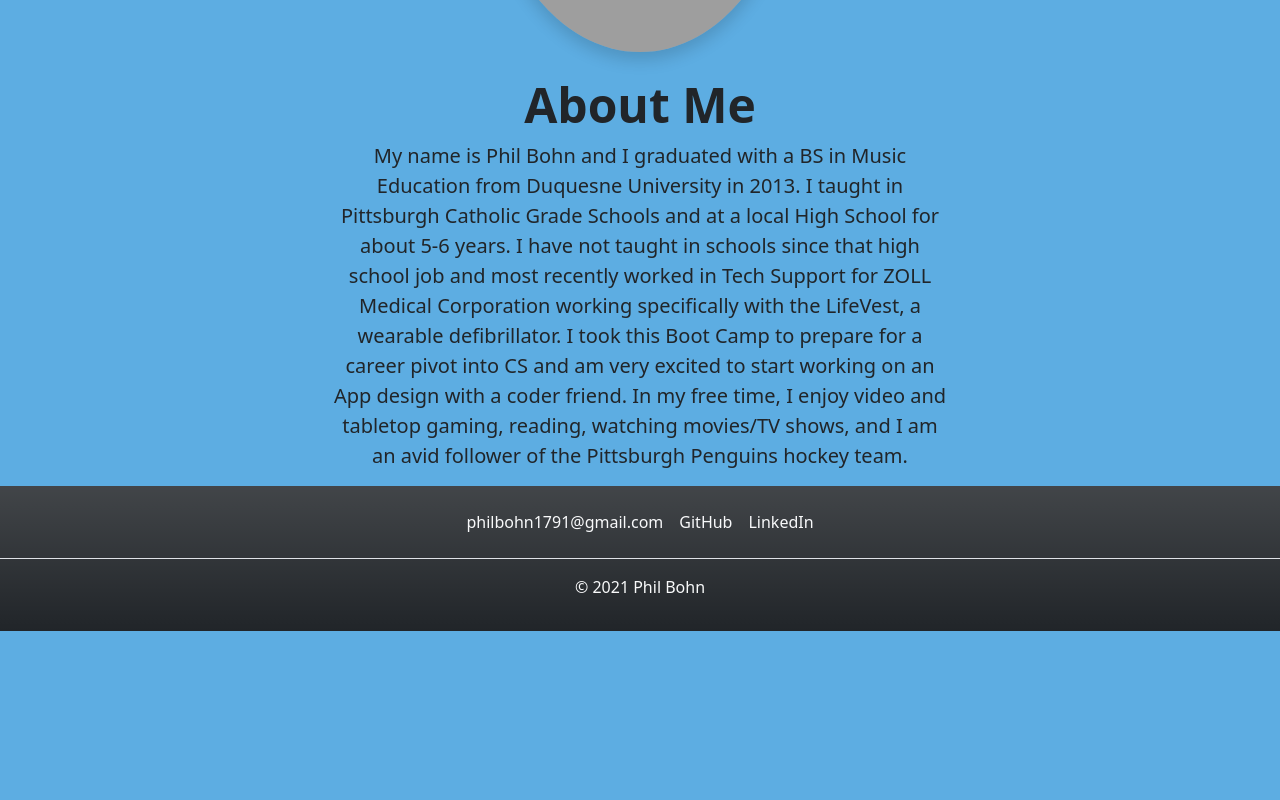
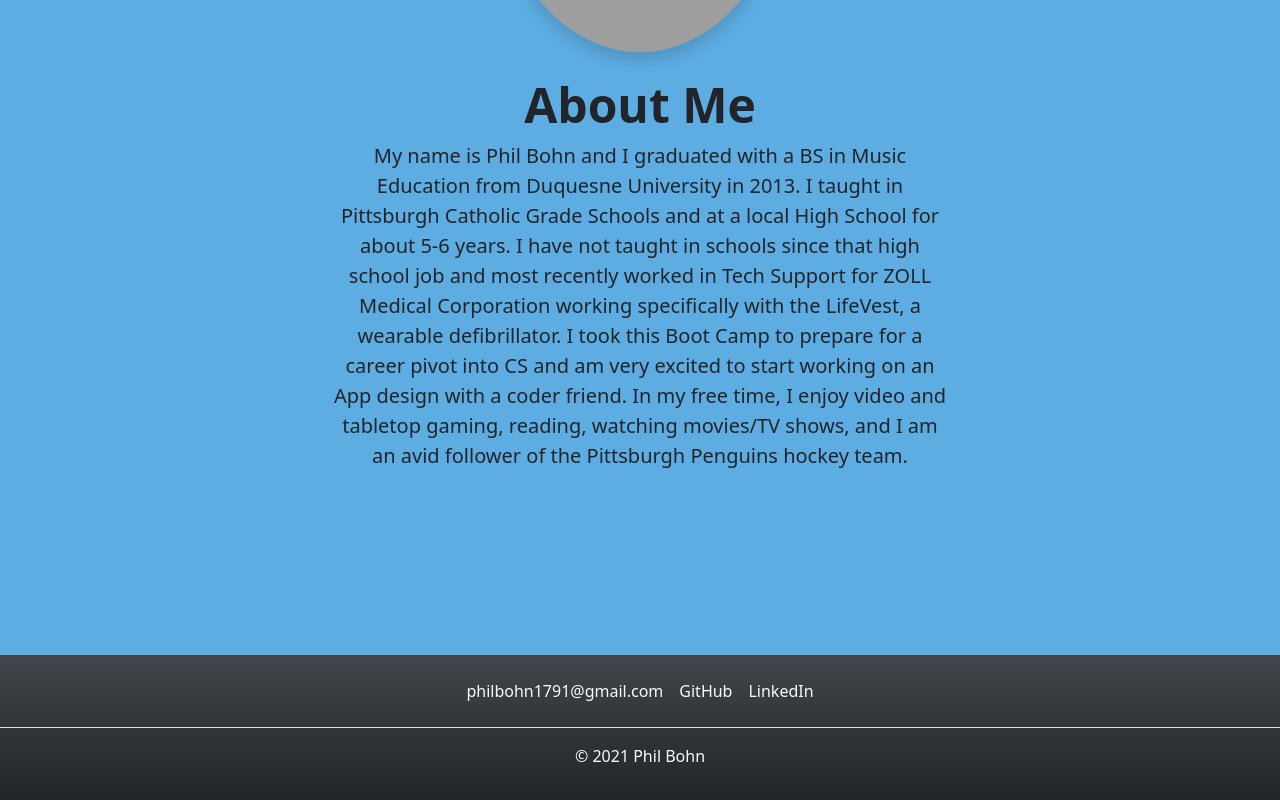
Before and after one commit to lamperouge1218/React-Portfolio, a React (Create React App) app: page / in a window 1280 px wide. Shown: the part 506-1306 px from the top of the page. Before the commit the page ends 1137 px from the top, so only its background shows below. Built offline with nearby package versions, Linux system fonts and the light colour scheme; grey boxes are pictures that could not be loaded.

Commit message:
footer still not working as intended. not of highest concern at this time

```diff
--- a/src/App.css
+++ b/src/App.css
@@ -20,9 +20,9 @@ body {
   padding-bottom: 2.5rem;
 }
 
-.footer-style {
+/* .footer-style {
   position: absolute;
   left: 0;
   bottom: 0;
   right: 0;
-}
+} */
```
